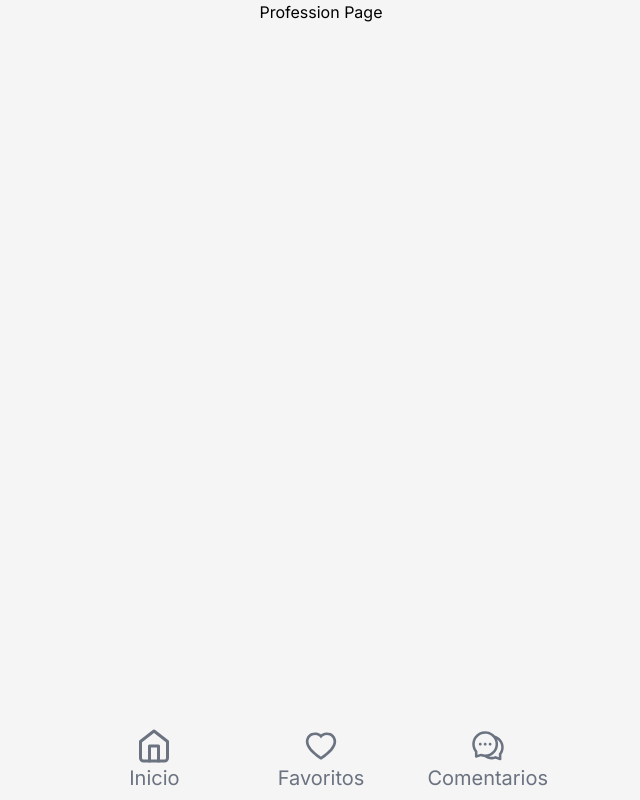
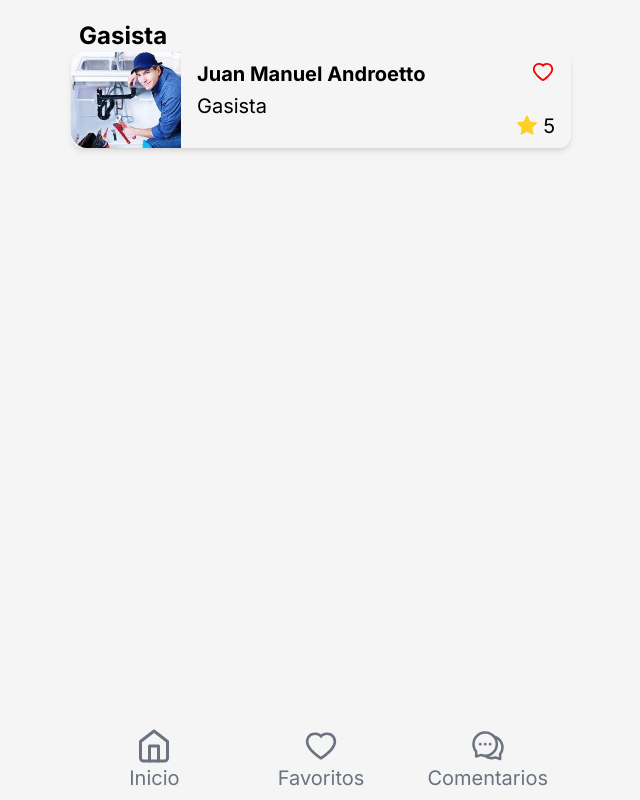
Before and after one commit to androettojuan/jobo-next-2, a Next.js app: page /profession in a window 1280 px wide. Shown: the whole page, without its empty margins (319-959 px from the left). Built offline with nearby package versions, Linux system fonts and the light colour scheme.

Commit message:
profesional card

```diff
--- a/src/app/profession/page.jsx
+++ b/src/app/profession/page.jsx
@@ -1,8 +1,17 @@
+import ProfesionalCard from "@/components/ProfesionalCard";
 
 const ProfessionPage = () => {
     return (
-        <div>
-            <h1>Profession Page</h1>
+        <div className="flex flex-col items-start">
+            <h3 className="text-2xl font-bold pl-2 mt-5">Gasista</h3>
+            <ProfesionalCard
+                key={"1"}
+                name={"Juan Manuel Androetto"}
+                profession={"Gasista"}
+                lastname={"Androetto"}
+                photo={"/img/plomero-foto.jpg"}
+                rating={"5"}
+              />
         </div>
     );
 };
--- /dev/null
+++ b/src/components/ProfesionalCard.jsx
@@ -0,0 +1,38 @@
+import Image from "next/image";
+import React from "react";
+import { AiFillHeart, AiFillStar, AiOutlineHeart } from "react-icons/ai";
+
+const ProfesionalCard = ({
+  name,
+  profession,
+  photo,
+  onClick,
+  favorite,
+  isFavorite,
+  rating
+}) => {
+  return (
+    <div className="flex flex-row shadow-md rounded-xl h-24 cursor-pointer w-full" onClick={onClick}>
+      <Image className="rounded-tl-2xl rounded-bl-2xl object-cover" width={110} height={90} src={photo} alt="foto profesional" />
+      <div className="flex flex-row justify-between w-full p-2 px-4">
+        <div className="flex flex-col items-start ">
+          <span className="font-bold text-xl mb-1 ">{name}</span>
+          <span className="font-normal text-xl">{profession}</span>
+        </div>
+        <div className="flex flex-col items-end justify-between">
+          <div className="text-[red] text-2xl" onClick={isFavorite}>
+            {favorite ? <AiFillHeart /> : <AiOutlineHeart />}
+          </div>
+          <div className="flex flex-row items-center">
+            <div className="text-[#FFCF26] text-2xl mr-1">
+              <AiFillStar />
+            </div>
+            <span className="font-normal text-xl">{rating}</span>
+          </div>
+        </div>
+      </div>
+    </div>
+  );
+};
+
+export default ProfesionalCard;
```
